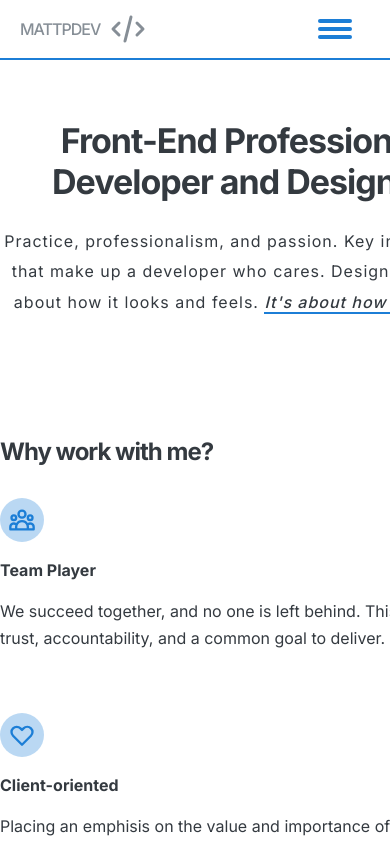
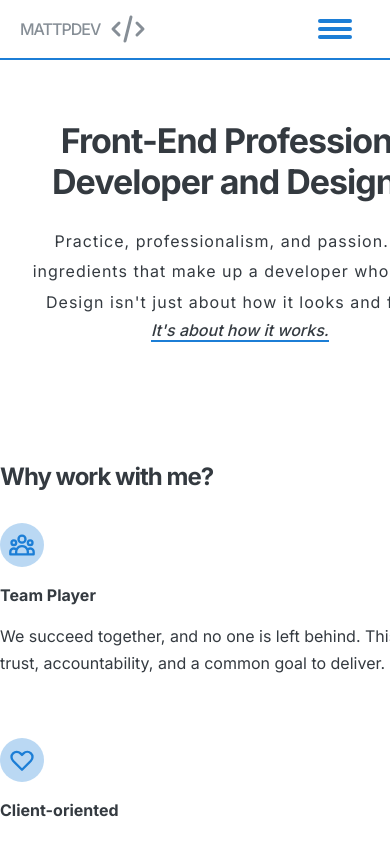
Before and after one commit to MatthewPalmer9/mattpdev, a React (Create React App) app: page / in a window 390 px wide. Shown: the top 842 px of the page. Built offline with nearby package versions, Linux system fonts and the light colour scheme.

Commit message:
updated main header styles and emphasis positioning.

```diff
--- a/src/components/header/Header.jsx
+++ b/src/components/header/Header.jsx
@@ -7,7 +7,8 @@ export default function Header() {
             <header>
                 <div className="header-left">
                     <h1>Front-End Professional Developer and Designer</h1>
-                    <p>Practice, professionalism, and passion. Key ingredients that make up a developer who cares. Design isn't just about how it looks and feels. <em>It's about how it works.</em></p>
+                    <p>Practice, professionalism, and passion. Key ingredients that make up a developer who cares. Design isn't just about how it looks and feels.</p>
+                    <em>It's about how it works.</em>
                 </div>
                 <div className="header-right">
 
--- a/src/components/header/header.css
+++ b/src/components/header/header.css
@@ -35,9 +35,11 @@ header .header-left p {
   width: 100%;
 }
 
-header .header-left p em {
+header .header-left em {
   font-weight: 500;
+  padding-top: 3px;
   border-bottom: 2px solid #1c7ed6;
+  width: 178px;
 }
 
 header .header-right .header-svg {
@@ -59,10 +61,15 @@ header .header-right .header-svg {
     text-align: center;
   }
   header .header-left h1 {
-    font-size: 46px;
+    font-size: 36px;
   }
   header .header-left p {
-    font-size: 20px;
+    font-size: 16px;
+    width: 100%;
+    padding: 0 24px;
+  }
+  header .header-left em {
+    margin: 0 auto;
   }
 }
 
--- a/src/components/header/header.scss
+++ b/src/components/header/header.scss
@@ -22,11 +22,13 @@ header {
             font-size: 16px;
             font-weight: 400;
             width: 100%;
+        }
 
-            em {
-                font-weight: 500;
-                border-bottom: 2px solid #1c7ed6;
-            }
+        em {
+            font-weight: 500;
+            padding-top: 3px;
+            border-bottom: 2px solid #1c7ed6;
+            width: 178px;
         }
     }
 
@@ -56,11 +58,17 @@ header {
             }
 
             h1 {
-                font-size: 46px;
+                font-size: 36px;
             }
 
             p {
-                font-size: 20px;
+                font-size: 16px;
+                width: 100%;
+                padding: 0 24px;
+            }
+
+            em {
+                margin: 0 auto;
             }
         }
     }
```
Also changed, not shown: 2 other files (tests, documents, lock files or other folders).
